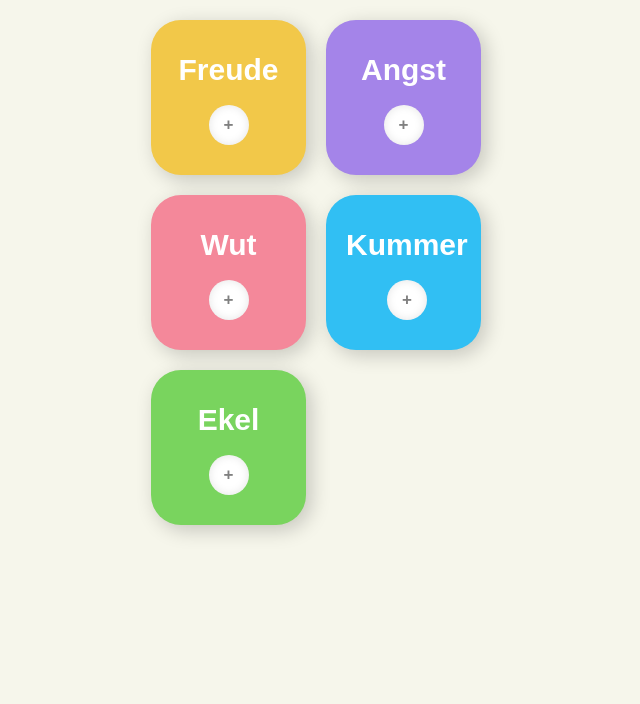
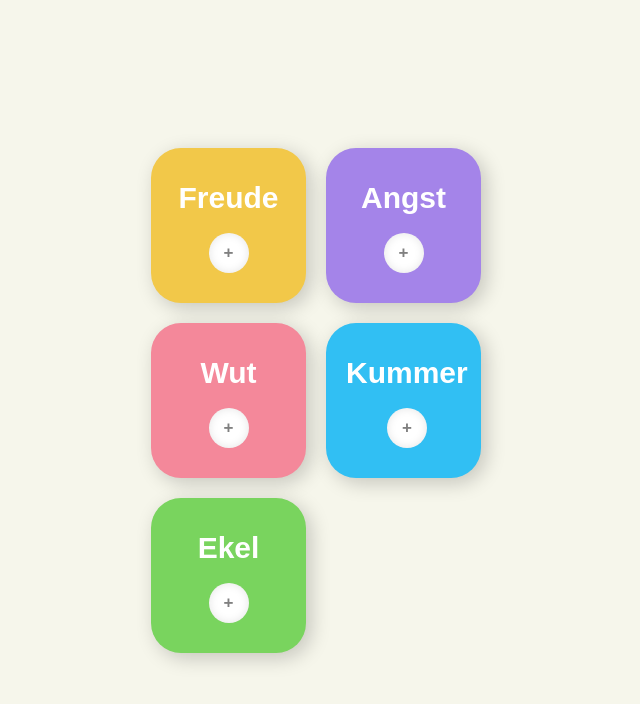
Before and after one commit to czintel/capstone-project, a React (Create React App) app: page / in a window 1280 px wide. Shown: the top 704 px of the page, without its empty margins (324-964 px from the left). Built offline with nearby package versions, Linux system fonts and the light colour scheme.

Commit message:
improved center alignment/justify of card stack

```diff
--- a/src/pages/LearningCardPage.js
+++ b/src/pages/LearningCardPage.js
@@ -23,12 +23,15 @@ export default function LearningCardList({ emotions }) {
 }
 
 const PageWrapper = styled.section`
+  height: 100vh;
   scroll-behavior: auto;
   display: flex;
   flex-wrap: wrap;
   width: 100%;
   max-width: 370px;
-  margin: auto;
+  align-content: center;
+  justify-content: flex-start;
+  margin: 0 auto;
   gap: 20px;
   padding: 20px;
 `
```
